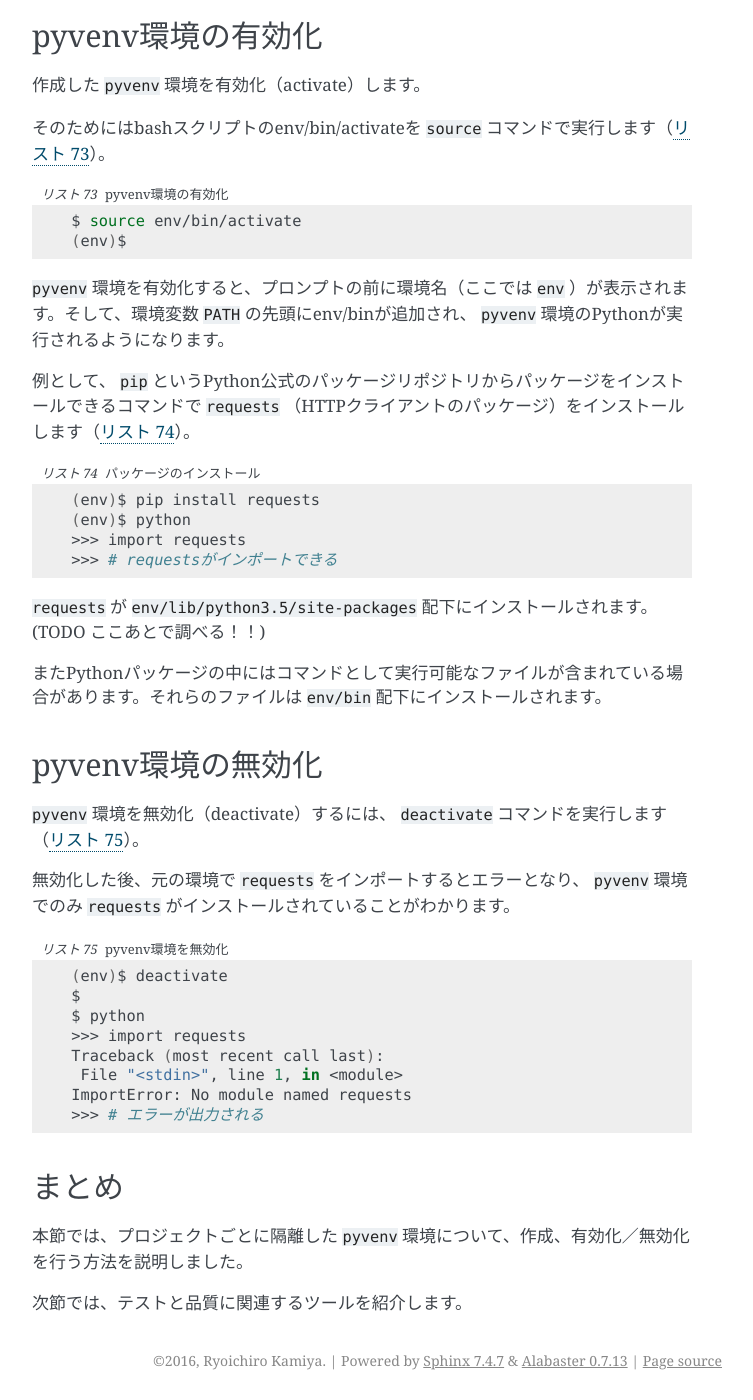
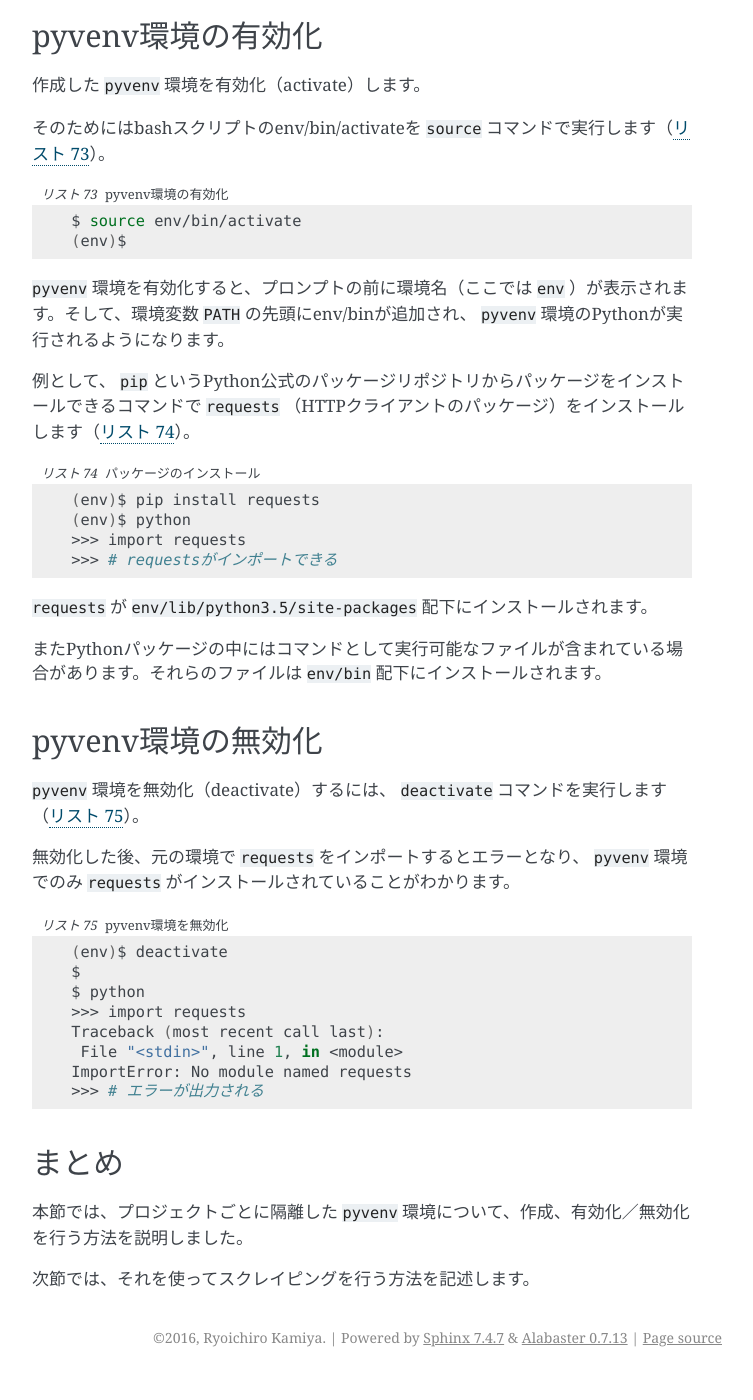
Before and after one commit to pyconjp/pycamp.pycon.jp, a Sphinx documentation site: the page built from source/6_pyvenv.rst, in a window 1280 px wide and 1400 px high, scrolled down 679 px. Shown: the whole window, without its empty margins (388-1141 px from the left). Built offline with Sphinx 7.4.7, drawn with Linux system fonts in a browser that asks for light colours; after the commit the page ends 2056 px from its top, so only the background shows below that.

Commit message:
#9 修正漏れを修正

```diff
--- a/source/6_pyvenv.rst
+++ b/source/6_pyvenv.rst
@@ -61,7 +61,7 @@
     >>> import requests
     >>> # requestsがインポートできる
 
-``requests`` が ``env/lib/python3.5/site-packages`` 配下にインストールされます。(TODO ここあとで調べる！！)
+``requests`` が ``env/lib/python3.5/site-packages`` 配下にインストールされます。
 
 またPythonパッケージの中にはコマンドとして実行可能なファイルが含まれている場合があります。それらのファイルは ``env/bin`` 配下にインストールされます。
 
@@ -92,4 +92,4 @@
 
 本節では、プロジェクトごとに隔離した ``pyvenv`` 環境について、作成、有効化／無効化を行う方法を説明しました。
 
-次節では、テストと品質に関連するツールを紹介します。
+次節では、それを使ってスクレイピングを行う方法を記述します。
```
